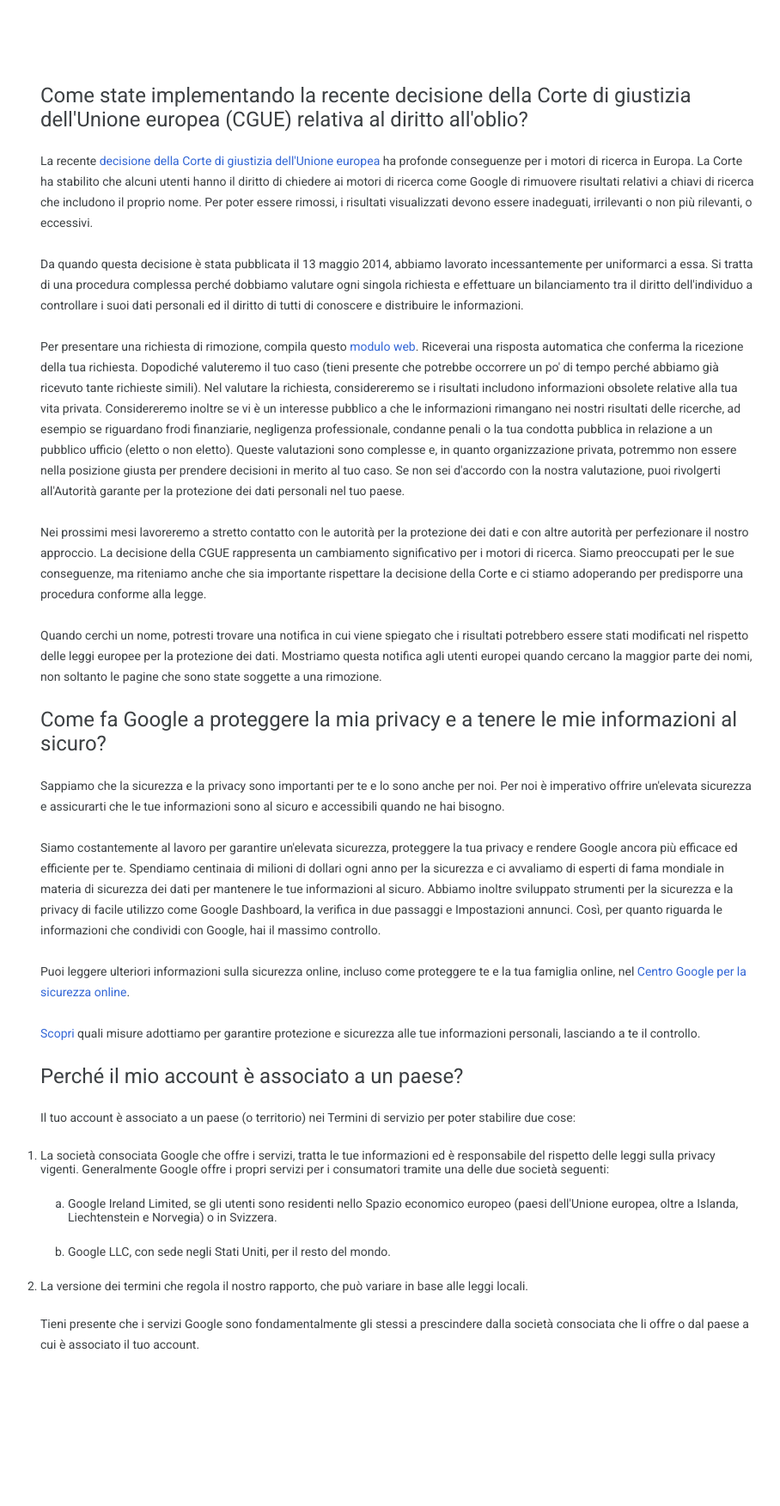
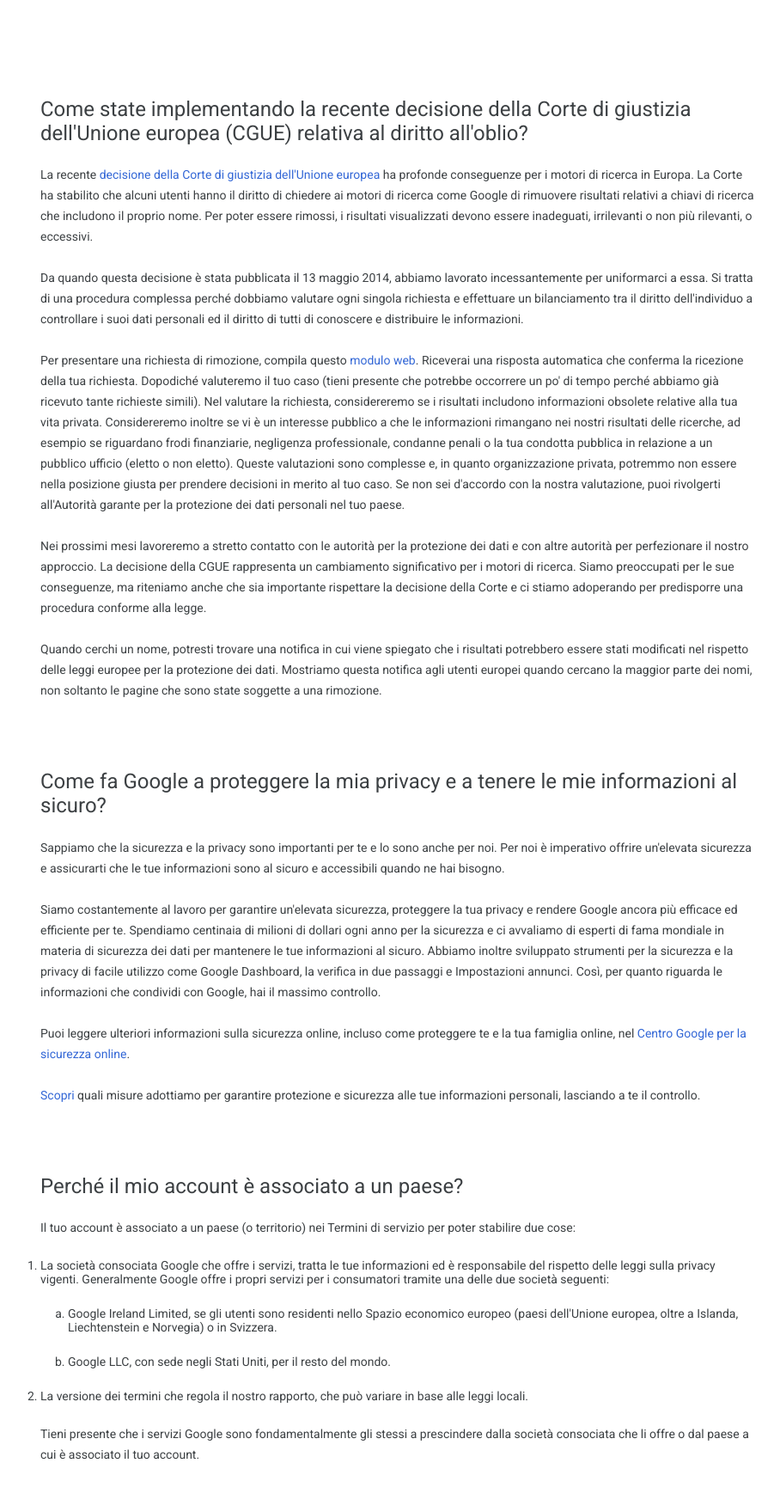
Before and after one commit to NiccoCorsini/php-google-faq, a PHP site: page / in a window 1280 px wide. Shown: the part 104-1856 px from the top of the page at 86% size, without its empty margins (177-1085 px from the left). Before the commit the page ends 1674 px from the top, so only its background shows below. Run offline with PHP 8.4, Linux system fonts and the light colour scheme.

Commit message:
style fixed p

```diff
--- a/style.css
+++ b/style.css
@@ -19,6 +19,7 @@ a {
 h2 {
   font-weight: 400;
   font-size: 1.5rem;
+  margin-top: 5rem;
 }
 
 h2,
@@ -46,7 +47,8 @@ ol li ol li {
 
 .container {
   width: 65%;
-  margin: 6rem auto 3rem;
+  margin: 0 auto 3rem;
+  padding-top: 2rem;
 }
 
 header {
```
